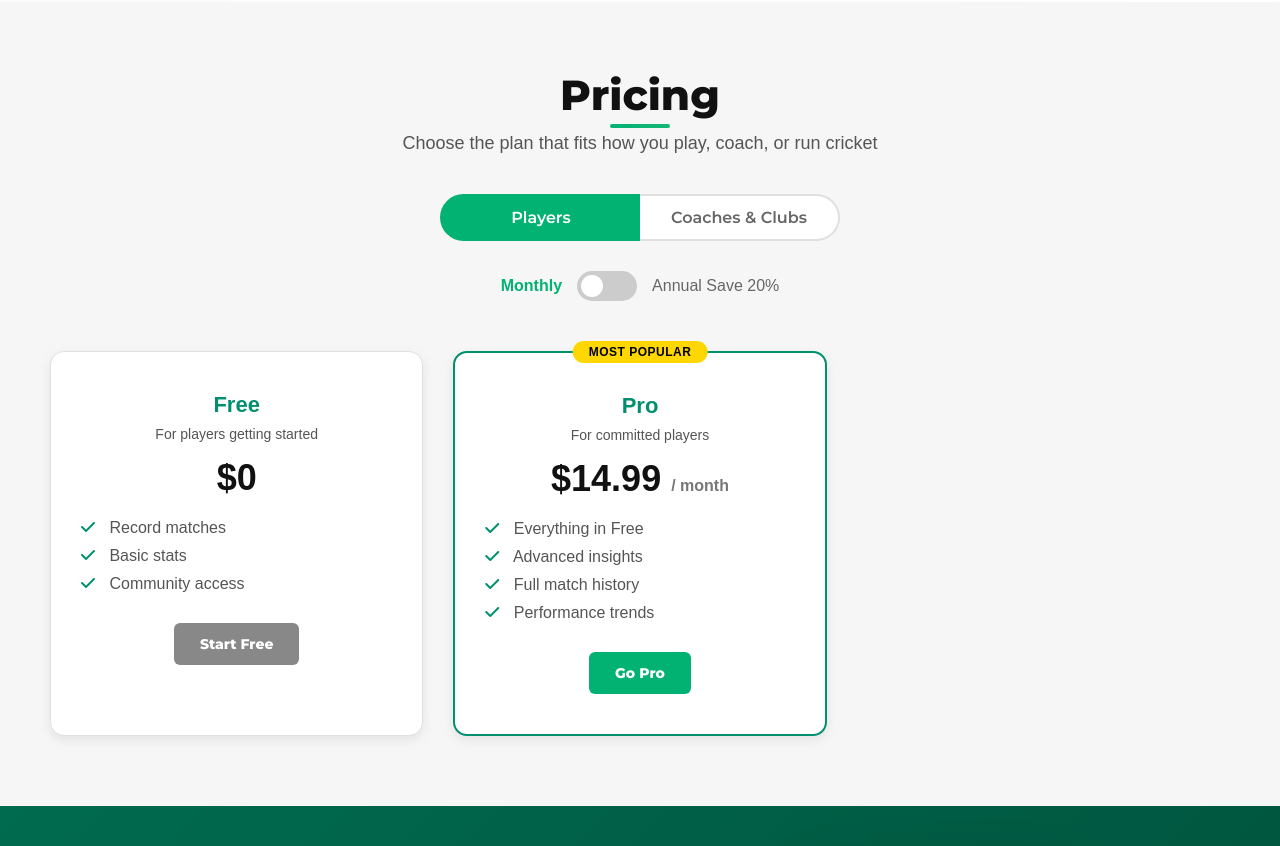
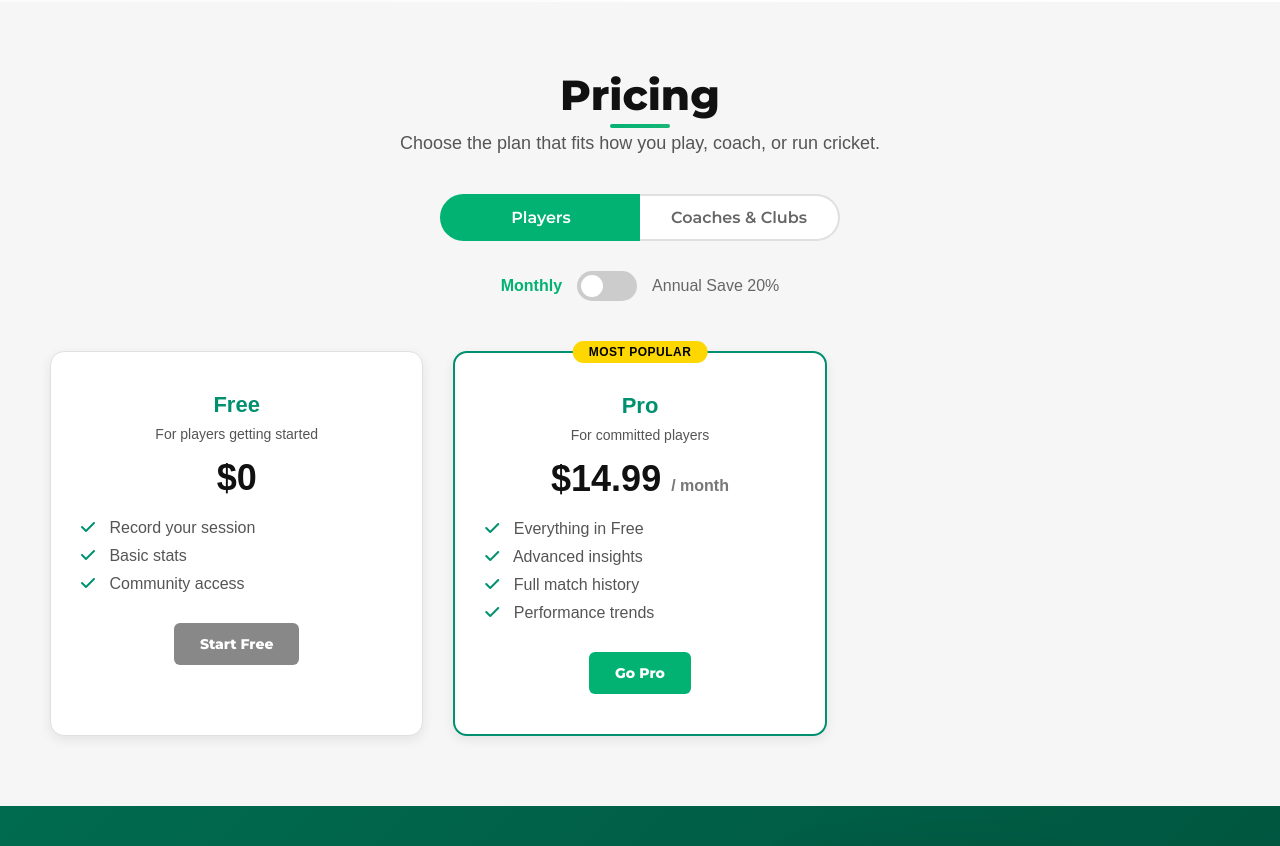
Before and after one commit to ntkhoi/matcha_website, a plain HTML site: page index.html in a window 1280 px wide. Shown: the part 3720-4566 px from the top of the page. Drawn offline with Linux system fonts and the light colour scheme.

Commit message:
update first image

```diff
--- a/index.html
+++ b/index.html
@@ -339,7 +339,7 @@
   <!-- PRICING SECTION -->
   <section id="PRICING" class="pricing-section">
     <h1>Pricing</h1>
-    <p class="subtext">Choose the plan that fits how you play, coach, or run cricket</p>
+    <p class="subtext">Choose the plan that fits how you play, coach, or run cricket.</p>
 
     <!-- User Type Tabs -->
     <div class="pricing-tabs">
@@ -364,7 +364,7 @@
         <p class="plan-description">For players getting started</p>
         <p class="price">$0</p>
         <ul class="features">
-          <li><i class="fa-solid fa-check"></i> Record matches</li>
+          <li><i class="fa-solid fa-check"></i> Record your session</li>
           <li><i class="fa-solid fa-check"></i> Basic stats</li>
           <li><i class="fa-solid fa-check"></i> Community access</li>
         </ul>
```
Also changed, not shown: assets/session-stats.png.
